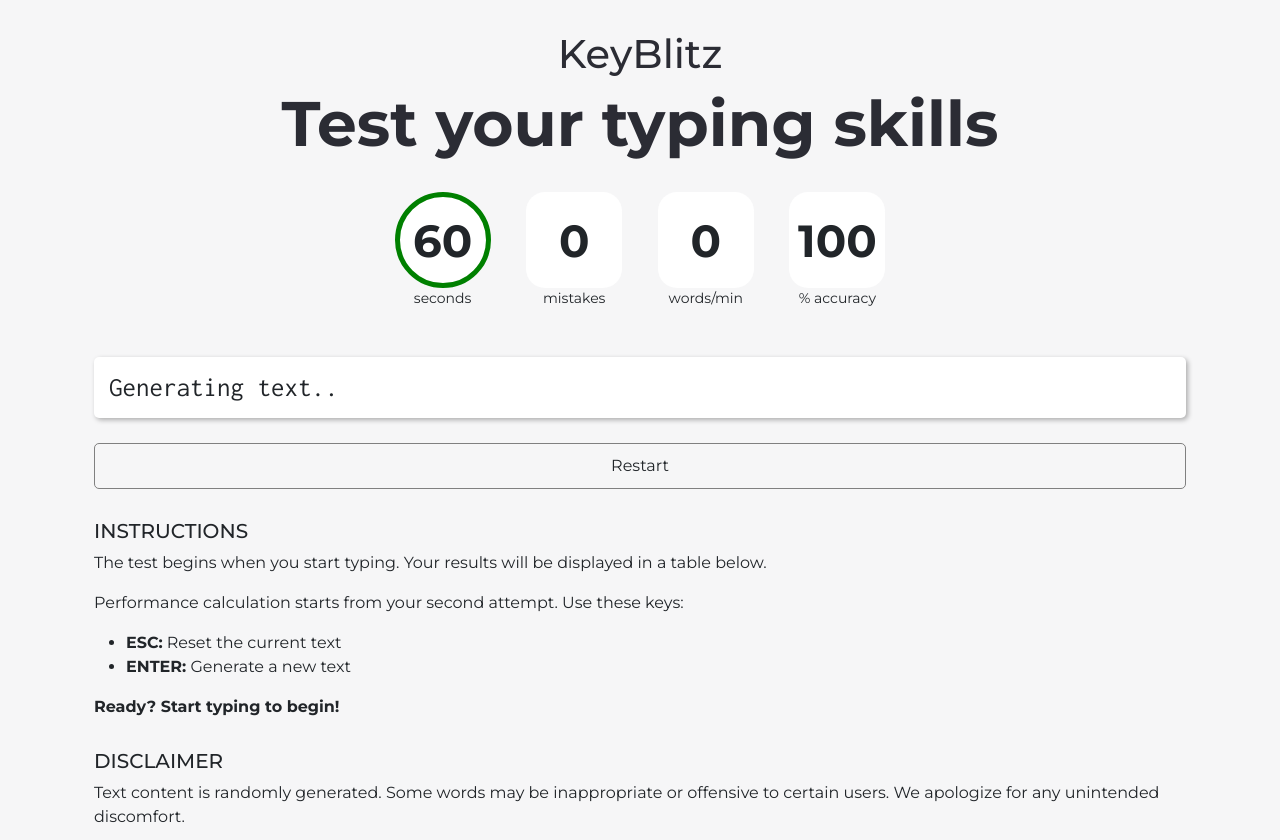
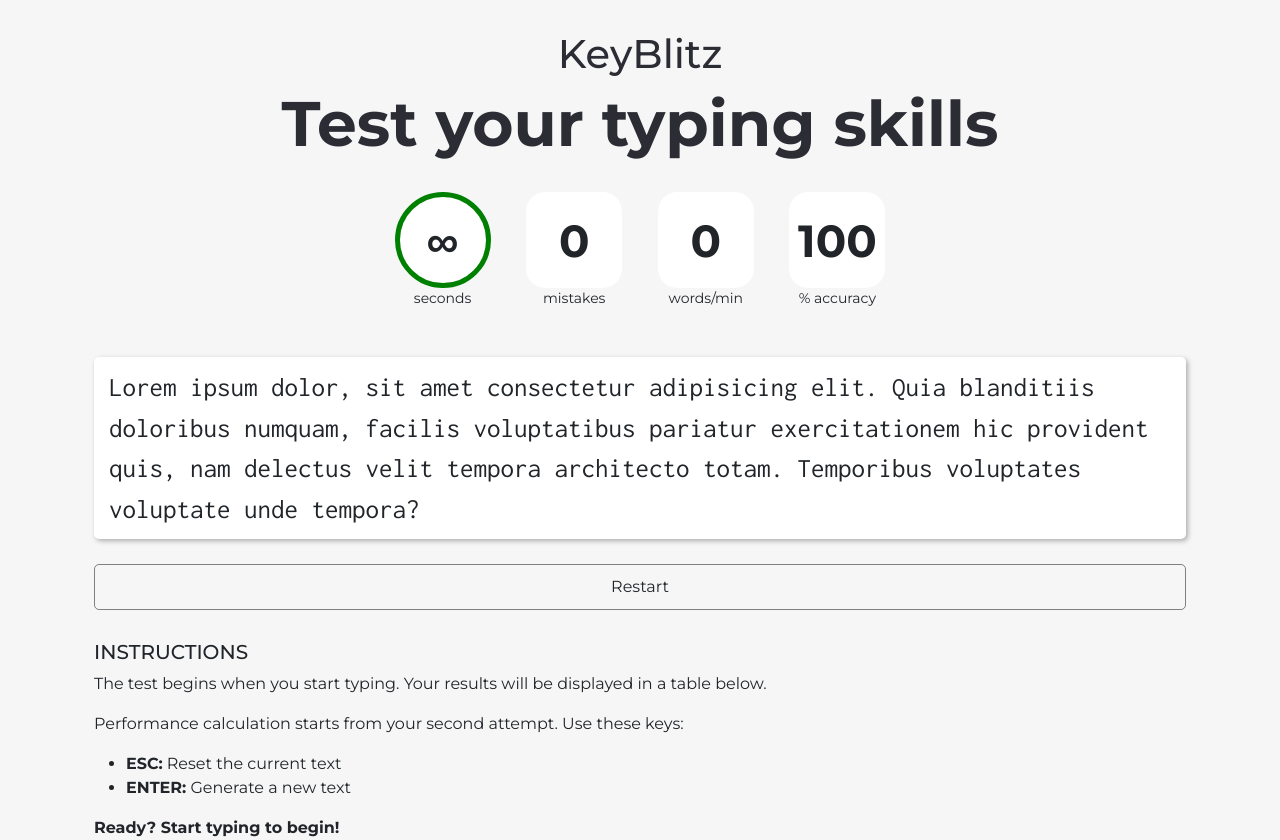
Before and after one commit to Martifas/typing-game, a plain HTML site: page index.html in a window 1280 px wide. Shown: the top 840 px of the page. Drawn offline with nearby package versions, Linux system fonts and the light colour scheme; no server answers.

Commit message:
Max time is not a variable

```diff
--- a/src/config.js
+++ b/src/config.js
@@ -1,3 +1,3 @@
 export const MAX_TIME = 60;
-export const WORD_COUNT = 5;
+export const WORD_COUNT = 30;
 export const ACCEPTABLE_WORD_LENGTH = 5;
--- a/src/metricsHandlers.js
+++ b/src/metricsHandlers.js
@@ -9,12 +9,12 @@ import { currentIndex, endGame, fullText } from "./main.js";
 import { getPreviousWPM } from "./resultsTable.js";
 import { mistakeCount } from "./textHandlers.js";
 
-export let timeLeft = 60;
+export let timeLeft = MAX_TIME;
 let intervalId;
 
 export const startTimer = () => {
   stopTimer();
-  timeLeft = 60;
+  timeLeft = MAX_TIME;
   timerElement.innerText = timeLeft;
   intervalId = setInterval(() => {
     timeLeft--;
--- a/src/resultsTable.js
+++ b/src/resultsTable.js
@@ -26,7 +26,6 @@ export function printResults() {
   if (results.length > MAX_RESULTS) {
     results = results.slice(0, MAX_RESULTS);
   }
-  console.log(wpm);
   localStorage.setItem("results", JSON.stringify(results));
   localStorage.setItem("latestWPM", JSON.stringify(wpm));
   displayResults(results);
--- a/src/textHandlers.js
+++ b/src/textHandlers.js
@@ -29,21 +29,19 @@ export async function generateText() {
     return { fullText, spans };
   } catch (error) {
     console.log("Error getting text:", error);
-    return {
-      fullText:
-        "Lorem ipsum dolor, sit amet consectetur adipisicing elit. Quia blanditiis doloribus numquam, facilis voluptatibus pariatur exercitationem hic provident quis, nam delectus velit tempora architecto totam. Temporibus voluptates voluptate unde tempora?",
-      spans: ["Lorem", "ipsum", "dolor,", "sit", "amet", "consectetur", "adipisicing", "elit.", "Quia", "blanditiis",
-        "doloribus", "numquam,", "facilis", "voluptatibus", "pariatur", "exercitationem", "hic", "provident",
-        "quis,", "nam", "delectus", "velit", "tempora", "architecto", "totam.", "Temporibus", "voluptates",
-        "voluptate", "unde", "tempora?"]
-        .map((word) => {
-        let span = document.createElement("span");
-        span.textContent = word + " ";
-        return span;
-      }),
-    };
+    let fullText =
+      "Lorem ipsum dolor, sit amet consectetur adipisicing elit. Quia blanditiis doloribus numquam, facilis voluptatibus pariatur exercitationem hic provident quis, nam delectus velit tempora architecto totam. Temporibus voluptates voluptate unde tempora?";
+    let spans = fullText.split("").map((char) => {
+      let span = document.createElement("span");
+      span.textContent = char;
+      return span;
+    });
+    textContainer.innerText = "";
+    spans.forEach((span) => textContainer.appendChild(span));
+    return { fullText, spans };
   }
 }
+
 export function highlightLetter(spans, currentIndex) {
   spans.forEach((span) => {
     span.style.textDecoration = "none";
```
Also changed, not shown: index.html (+1 -1 lines).
